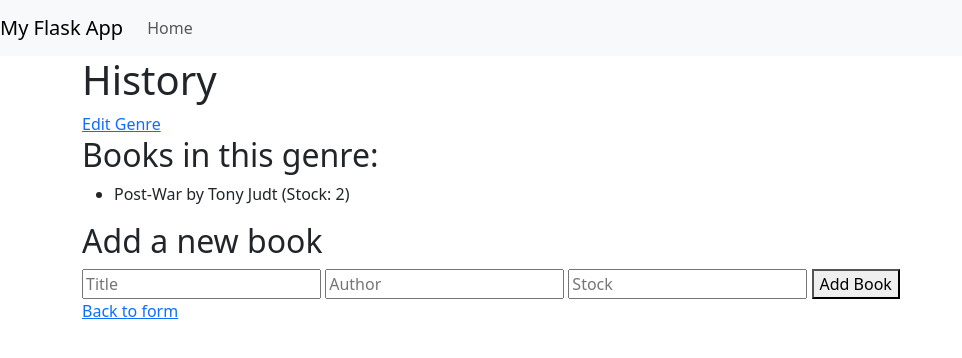
After one commit to NersesArslan/book-inventory-app, a Flask app: page /genre/1 in a window 1280 px wide. The commit adds this page. Shown: the top 358 px of the page, without its empty margins (0-962 px from the left). Run offline with Flask 3, Linux system fonts and the light colour scheme; some libraries are stand-ins or nearby versions.

Commit message:
created a page for each genre, allowed user to edit and delete each genre

```diff
--- a/app.py
+++ b/app.py
@@ -44,7 +44,8 @@ def entries_page():
 @app.route('/genre/<int:genre_id>')
 def view_genre(genre_id):
     genre = Genre.query.get_or_404(genre_id)
-    return render_template('genre_books.html', genre=genre)
+    books = Book.query.filter_by(genre_id=genre.id).all()
+    return render_template('genre_books.html', genre=genre, books=books)
 
 
 @app.route('/genre/add', methods=['POST'])
@@ -55,6 +56,20 @@ def add_genre():
         db.session.add(new_genre)
         db.session.commit()
     return redirect(url_for('index'))
+
+
+@app.route('/genre/<int:genre_id>/add_book', methods=['POST'])
+def add_book_to_genre(genre_id):
+    genre = Genre.query.get_or_404(genre_id)
+    title = request.form['title']
+    author = request.form['author']
+    stock = int(request.form.get('stock', 1))
+
+    new_book = Book(title=title, author=author, genre_id=genre.id, stock=stock)
+    db.session.add(new_book)
+    db.session.commit()
+
+    return redirect(url_for('view_genre', genre_id=genre.id))
 
 
 @app.route('/genre/<int:genre_id>/edit', methods=['GET', 'POST'])
--- /dev/null
+++ b/templates/edit_genre.html
@@ -0,0 +1,6 @@
+{%extends 'layout.html'%} {%block body %}
+<form method="POST">
+  <input type="text" name="name" value="{{ genre.name }}" />
+  <button type="submit">Update</button>
+</form>
+{% endblock%}
--- /dev/null
+++ b/templates/genre_books.html
@@ -0,0 +1,24 @@
+{%extends 'layout.html'%} {%block body %}
+<h1>{{ genre.name }}</h1>
+
+<a href="{{ url_for('edit_genre', genre_id=genre.id) }}">Edit Genre</a>
+
+<h2>Books in this genre:</h2>
+<ul>
+  {% for book in books %}
+  <li>{{ book.title }} by {{ book.author }} (Stock: {{ book.stock }})</li>
+  {% endfor %}
+</ul>
+
+<h2>Add a new book</h2>
+<form
+  method="POST"
+  action="{{ url_for('add_book_to_genre', genre_id=genre.id) }}"
+>
+  <input type="text" name="title" placeholder="Title" required />
+  <input type="text" name="author" placeholder="Author" required />
+  <input type="number" name="stock" placeholder="Stock" min="0" />
+  <button type="submit">Add Book</button>
+</form>
+<a href="/">Back to form</a>
+{% endblock%}
--- a/templates/includes/_navbar.html
+++ b/templates/includes/_navbar.html
@@ -19,10 +19,6 @@
           >Home</a
         >
       </li>
-      <li class="nav-item">
-        <a class="nav-link" href="/entries">Entries</a>
-      </li>
-
 
     </ul>
 
```
Also changed, not shown: templates/entries.html (deleted, +0 -14 lines), instance/app.db.
